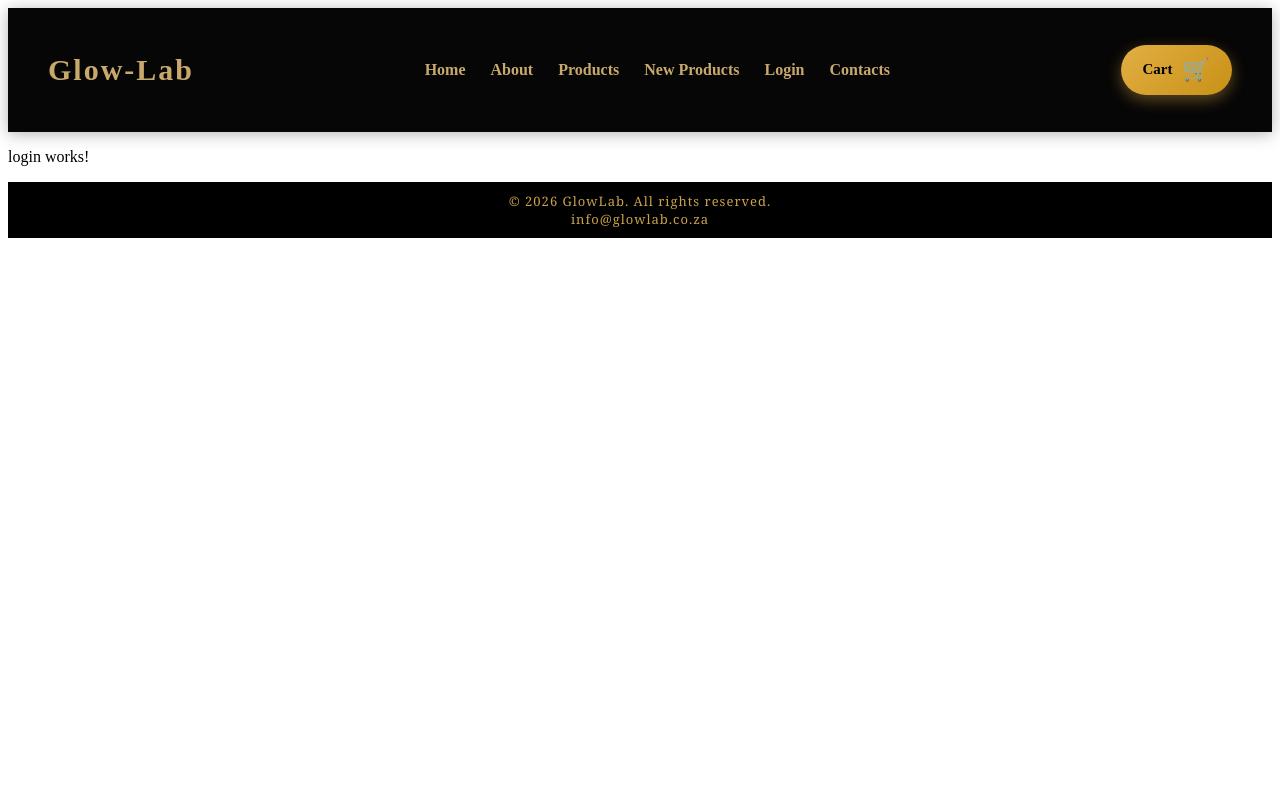
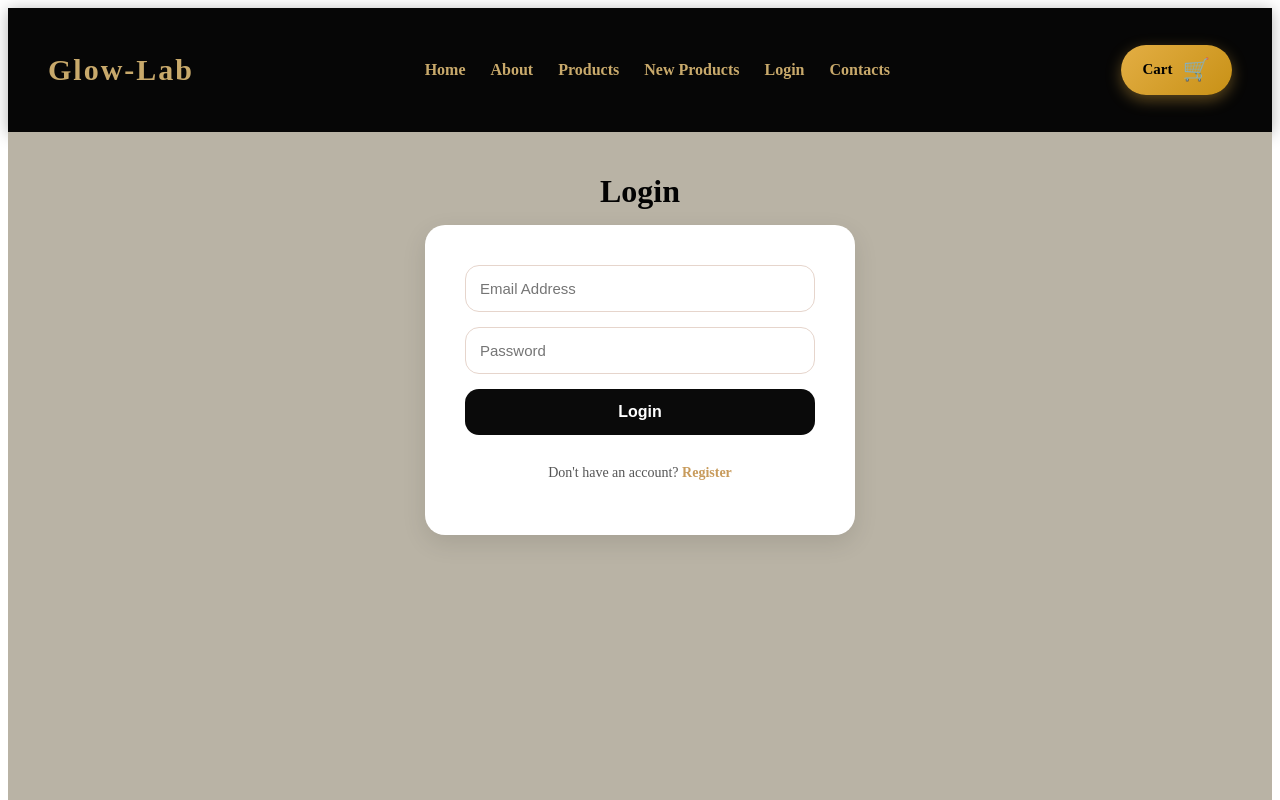
Before and after one commit to nomalintuli7-png/GlowLab-Sprintapp, an Angular app: page /login in a window 1280 px wide. Shown: the top 800 px of the page. Built offline with nearby package versions, Linux system fonts and the light colour scheme.

Commit message:
updated login/register

```diff
--- a/src/app/pages/login/login.css
+++ b/src/app/pages/login/login.css
@@ -0,0 +1,116 @@
+
+body {
+  margin: 0;
+  min-height: 100vh;
+  font-family: Arial, Helvetica, sans-serif;
+
+  display: flex;
+  justify-content: center;
+  align-items: center;
+
+  background: #b9b3a5;
+}
+.login {
+  background-color: #b9b3a5;
+  padding: 20px;
+  height: 100vh;
+}
+
+.login-container {
+  display: flex;
+  justify-content: center;
+  align-items: center;
+}
+
+
+form {
+  width: 350px;
+  background: white;
+  padding: 40px;
+  border-radius: 20px;
+  box-shadow: 0 8px 25px rgba(0,0,0,0.1);
+
+  display: flex;
+  flex-direction: column;
+  gap: 15px;
+
+  transition: 0.3s ease;
+}
+
+
+form:hover {
+  transform: translateY(-4px);
+  box-shadow: 0 12px 30px rgba(0,0,0,0.15);
+}
+
+
+h1 {
+  text-align: center;
+  color: #030303;
+  margin-bottom: 15px;
+}
+
+
+input {
+  width: 100%;
+  padding: 14px;
+
+  border: 1px solid #e6d5cc;
+  border-radius: 14px;
+
+  font-size: 15px;
+  outline: none;
+
+  transition: 0.3s;
+  box-sizing: border-box;
+}
+
+input:focus {
+  border-color: #b07f67;
+  box-shadow: 0 0 8px rgba(176, 127, 103, 0.3);
+}
+
+button {
+  width: 100%;
+  padding: 14px;
+
+  border: none;
+  border-radius: 14px;
+
+  background: #0a0a0a;
+  color: white;
+
+  font-size: 16px;
+  font-weight: bold;
+
+  cursor: pointer;
+  transition: 0.3s;
+}
+
+button:hover {
+  background: #b07f67;
+  transform: translateY(-2px);
+}
+
+p {
+  text-align: center;
+  color: #333;
+  font-size: 14px;
+}
+
+.register-text {
+  margin-top: 15px;
+  text-align: center;
+  font-size: 14px;
+  color: #555;
+}
+
+.register-text a {
+  color: #c89b5c;
+  text-decoration: none;
+  font-weight: bold;
+}
+
+.register-text a:hover {
+  text-decoration: underline;
+}
--- a/src/app/pages/login/login.html
+++ b/src/app/pages/login/login.html
@@ -1 +1,47 @@
-<p>login works!</p>
+<div class="login">
+  <h1>Login</h1>
+
+  <div class="login-container">
+
+    <form [formGroup]="loginForm" (ngSubmit)="login()">
+
+      <input
+        type="email"
+        formControlName="email"
+        placeholder="Email Address"
+      />
+
+      <div
+        class="error"
+        *ngIf="loginForm.get('email')?.invalid && loginForm.get('email')?.touched"
+      >
+        Valid email required
+      </div>
+
+      <input
+        type="password"
+        formControlName="password"
+        placeholder="Password"
+      />
+
+      <div
+        class="error"
+        *ngIf="loginForm.get('password')?.invalid && loginForm.get('password')?.touched"
+      >
+        Password required
+      </div>
+
+      <button type="submit" [disabled]="loginForm.invalid">
+        Login
+      </button>
+
+      <!-- REGISTER LINK -->
+      <p class="register-text">
+        Don't have an account?
+        <a routerLink="/register">Register</a>
+      </p>
+
+    </form>
+
+  </div>
+</div>
--- a/src/app/pages/login/login.ts
+++ b/src/app/pages/login/login.ts
@@ -1,9 +1,57 @@
+import { CommonModule } from '@angular/common';
 import { Component } from '@angular/core';
+import { ReactiveFormsModule, FormBuilder, Validators } from '@angular/forms';
+import { Router,RouterLink } from '@angular/router';
+
 
 @Component({
   selector: 'app-login',
-  imports: [],
+  standalone: true,
+  imports: [ReactiveFormsModule,RouterLink,CommonModule],
   templateUrl: './login.html',
-  styleUrl: './login.css',
+  styleUrls: ['./login.css']
 })
-export class Login {}
+export class LoginComponent {
+
+  loginForm: any;
+
+  constructor(private fb: FormBuilder, private router: Router) {
+
+    this.loginForm = this.fb.group({
+      email: ['', [Validators.required, Validators.email]],
+      password: ['', [Validators.required]]
+    });
+
+  }
+
+  login() {
+
+    const storedUser = JSON.parse(localStorage.getItem('user') || '{}');
+    const formValue = this.loginForm.value;
+
+    if (
+      formValue.email === storedUser.email &&
+      formValue.password === storedUser.password
+    ) {
+      alert("Login successful!");
+
+      // ✅ SAVE LOGIN STATE
+    localStorage.setItem('loggedIn', 'true');
+    localStorage.setItem('currentUser', JSON.stringify(storedUser));
+
+    this.router.navigate(['/products']);
+
+  } else {
+    alert("Invalid email or password");
+  }
+
+
+
+const redirect = localStorage.getItem('redirectAfterLogin');
+
+if (redirect === 'checkout') {
+  localStorage.removeItem('redirectAfterLogin');
+  this.router.navigate(['/cart']);
+} else {
+  this.router.navigate(['/products']);
+}}}
--- a/src/app/pages/register/register.css
+++ b/src/app/pages/register/register.css
@@ -0,0 +1,103 @@
+
+body {
+  margin: 0;
+  min-height: 100vh;
+  font-family: Arial, Helvetica, sans-serif;
+  display: flex;
+  justify-content: center;
+  align-items: center;
+  background: #b9b3a5;
+}
+
+
+.register {
+  background-color: #b9b3a5;
+  padding: 20px;
+  height: 100vh;
+}
+
+
+.register-container {
+  display: flex;
+  justify-content: center;
+  align-items: center;
+}
+
+
+form {
+  width: 350px;
+  background: white;
+  padding: 40px;
+  border-radius: 20px;
+  box-shadow: 0 8px 25px rgba(0,0,0,0.1);
+
+  display: flex;
+  flex-direction: column;
+  gap: 15px;
+
+  transition: 0.3s ease;
+}
+
+
+form:hover {
+  transform: translateY(-4px);
+  box-shadow: 0 12px 30px rgba(0,0,0,0.15);
+}
+
+
+h1 {
+  text-align: center;
+  color: #030303;
+  margin-bottom: 15px;
+}
+
+
+input {
+  width: 100%;
+  padding: 14px;
+
+  border: 1px solid #e6d5cc;
+  border-radius: 14px;
+
+  font-size: 15px;
+  outline: none;
+
+  transition: 0.3s;
+  box-sizing: border-box;
+}
+
+
+input:focus {
+  border-color: #b07f67;
+  box-shadow: 0 0 8px rgba(176, 127, 103, 0.3);
+}
+
+
+button {
+  width: 100%;
+  padding: 14px;
+
+  border: none;
+  border-radius: 14px;
+
+  background: #0a0a0a;
+  color: white;
+
+  font-size: 16px;
+  font-weight: bold;
+
+  cursor: pointer;
+  transition: 0.3s;
+}
+
+button:hover {
+  background: #b07f67;
+  transform: translateY(-2px);
+}
+
+
+p {
+  text-align: center;
+  color: #333;
+  font-size: 14px;
+}
--- a/src/app/pages/register/register.html
+++ b/src/app/pages/register/register.html
@@ -1 +1,19 @@
-<p>register works!</p>
+<div class="register">
+  <h1>Register</h1>
+
+  <div class="register-container">
+
+    <form (submit)="register()">
+
+      <input type="text" name="username" placeholder="Username" required />
+
+      <input type="email" name="email" placeholder="Email" required />
+
+      <input type="password" name="password" placeholder="Password" required />
+
+      <button type="submit">Register</button>
+
+    </form>
+
+  </div>
+</div>
--- a/src/app/pages/register/register.ts
+++ b/src/app/pages/register/register.ts
@@ -1,9 +1,45 @@
 import { Component } from '@angular/core';
+import { FormsModule } from '@angular/forms';
+import { Router } from '@angular/router';
 
 @Component({
   selector: 'app-register',
-  imports: [],
+  standalone: true,
+  imports: [FormsModule],
   templateUrl: './register.html',
-  styleUrl: './register.css',
+  styleUrls: ['./register.css']
 })
-export class Register {}
+export class RegisterComponent {
+
+  user = {
+    username: '',
+    email: '',
+    password: ''
+  };
+
+  constructor(private router: Router) {}
+
+  register() {
+    if (!this.user.username || !this.user.email || !this.user.password) {
+      alert("Please fill all fields");
+      return;
+    }
+
+    // Save to localStorage
+    localStorage.setItem('user', JSON.stringify(this.user));
+
+    alert("Registration successful!");
+
+    console.log("Registered user:", this.user);
+
+    // reset form
+    this.user = {
+      username: '',
+      email: '',
+      password: ''
+    };
+
+    // navigate AFTER success
+    this.router.navigate(['/login']);
+  }
+}
```
Also changed, not shown: src/app/app.routes.ts (+4 -4 lines), 1 other file (tests, documents, lock files or other folders).
